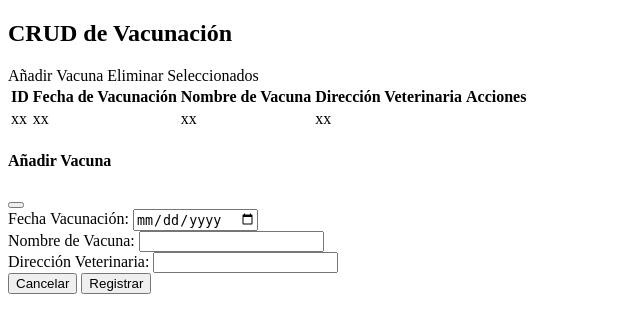
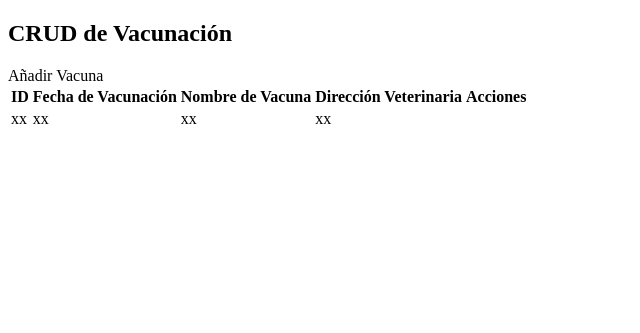
Before and after one commit to iJohanAcero/petsconnectMVC, a PHP site: page /Views/crud_vacunas.php in a window 1280 px wide. Shown: the top 333 px of the page, without its empty margins (0-640 px from the left). Run offline with PHP 8.4, Linux system fonts and the light colour scheme.

Commit message:
COMPLETAR MODAL VACUNAS Y CAMBIO DE LOGO EN DARKMODE.
Se realizo el modal completo y funcional en la crud vacunas,
el boton de añadir nueva vacuna ya funciona el css y respondive,
eliminamos el boton de elimiar porque noe s muy necesario
ya que ya tenemos el icono de basura.

Tambien arreglamos el logo de petsconnect en la pagina
principal para que cambie segun el color del tema.

```diff
--- a/Views/crud_vacunas.php
+++ b/Views/crud_vacunas.php
@@ -5,16 +5,15 @@
     <meta charset="UTF-8">
     <meta name="viewport" content="width=device-width, initial-scale=1.0">
     <title>CRUD Vacunación</title>
+
 </head>
 
 <body>
     <div class="crud-vacunas">
         <h2 class="titulo">CRUD de Vacunación</h2>
-            <a class="btn-añadir" id="openAñadir" ">
+
+        <a class="btn-añadir" id="openModal">
             <i class=" uil uil-plus-circle"></i> <span>Añadir Vacuna</span>
-            </a>
-            <a class="btn-eliminar" id="openBorrar">
-                <i class="uil uil-trash"></i> <span>Eliminar Seleccionados</span>
         </a>
     </div>
     <table>
@@ -45,32 +44,38 @@
         </thead>
 
     </table>
-    </div>
+
+
     <!-- ================================= HTML DEL FORMULARIO DE REGISTRO  ======================================= -->
-    <div id="addModal" class="modal">
-        <h4 class="modal-title">Añadir Vacuna</h4>
-        <button type="button" class="btn-close" data-bs-dismiss="modal" aria-label="Cerrar"></button>
-        <div class="modal-body">
-            <form method="post">
-                <div class="mb-3">
-                    <label for="fecha_vacunacion" class="form-label">Fecha Vacunación:</label>
-                    <input type="date" class="form-control" name="fecha_vacunacion" required>
-                </div>
-                <div class="mb-3">
-                    <label for="nombre_vacuna" class="form-label">Nombre de Vacuna:</label>
-                    <input type="text" class="form-control" name="nombre_vacuna" required>
-                </div>
-                <div class="mb-3">
-                    <label for="direccion_veterinaria" class="form-label">Dirección Veterinaria:</label>
-                    <input type="text" class="form-control" name="direccion_veterinaria" required>
-                </div>
+<!----------- MODAL DEL BOTON DE AÑADIR REGISTRO -------------->
+    <div id="modal-vacunas" class="modal" style="display: none;">
+        <div class="modal-content">
+        <span class="close">&times;</span>
+            <h2 class="titulo-modal">¡Registro Nueva Vacuna!</h2>
+
+            <!-------------- FORMULARIO VACUNAS ------->
+
+            <form action="procesar_vacuna.php" method="POST" class="form-modal">
+                <label for="id">ID:</label>
+                <input class="input-modal" type="text" id="id" name="id" required><br><br>
+
+                <label for="fecha_vacunacion">Fecha de Vacunación:</label>
+                <input class="input-modal" type="date" id="fecha_vacunacion" name="fecha_vacunacion" required><br><br>
+
+                <label for="nombre_vacuna">Nombre de Vacuna:</label>
+                <input class="input-modal" type="text" id="nombre_vacuna" name="nombre_vacuna" required><br><br>
+
+                <label for="direccion_veterinaria">Dirección Veterinaria:</label>
+                <input class="input-modal" type="text" id="direccion_veterinaria" name="direccion_veterinaria" required><br><br>
+
+                <button class="btn-añadir" type="submit">Guardar</button>
             </form>
-        </div>
-        <div class="modal-footer">
-            <button type="button" class="btn btn-secondary" data-bs-dismiss="modal">Cancelar</button>
-            <button type="submit" class="btn btn-primary" name="btnregistrar">Registrar</button>
+
+
         </div>
     </div>
+
 </body>
 
+
 </html>
```
Also changed, not shown: Public/css/style.css (+44 -20 lines), Public/js/main.js (+37 -10 lines), Views/admin_home.php (+6 -3 lines), Public/images/logo-oscuro.png (added). Lines whose indentation alone changed are shown as unchanged.
